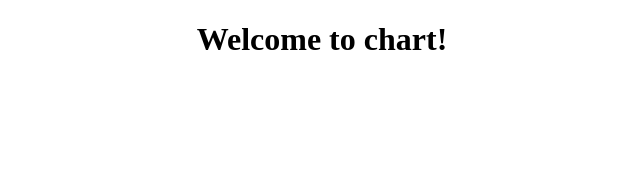
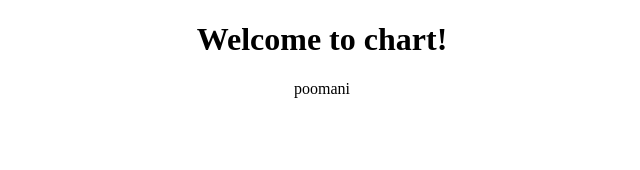
Before and after one commit to manipoospo/Angular, an Angular app in the folder chart/: page / in a window 1280 px wide. Shown: the top 170 px of the page, without its empty margins (318-958 px from the left). Built offline with nearby package versions, Linux system fonts and the light colour scheme.

Commit message:
add poomani

```diff
--- a/chart/src/app/app.component.html
+++ b/chart/src/app/app.component.html
@@ -3,4 +3,6 @@
   <h1>
     Welcome to {{ title }}!
   </h1>
-  <p></p>
+  <p>
+    poomani
+  </p>
```
